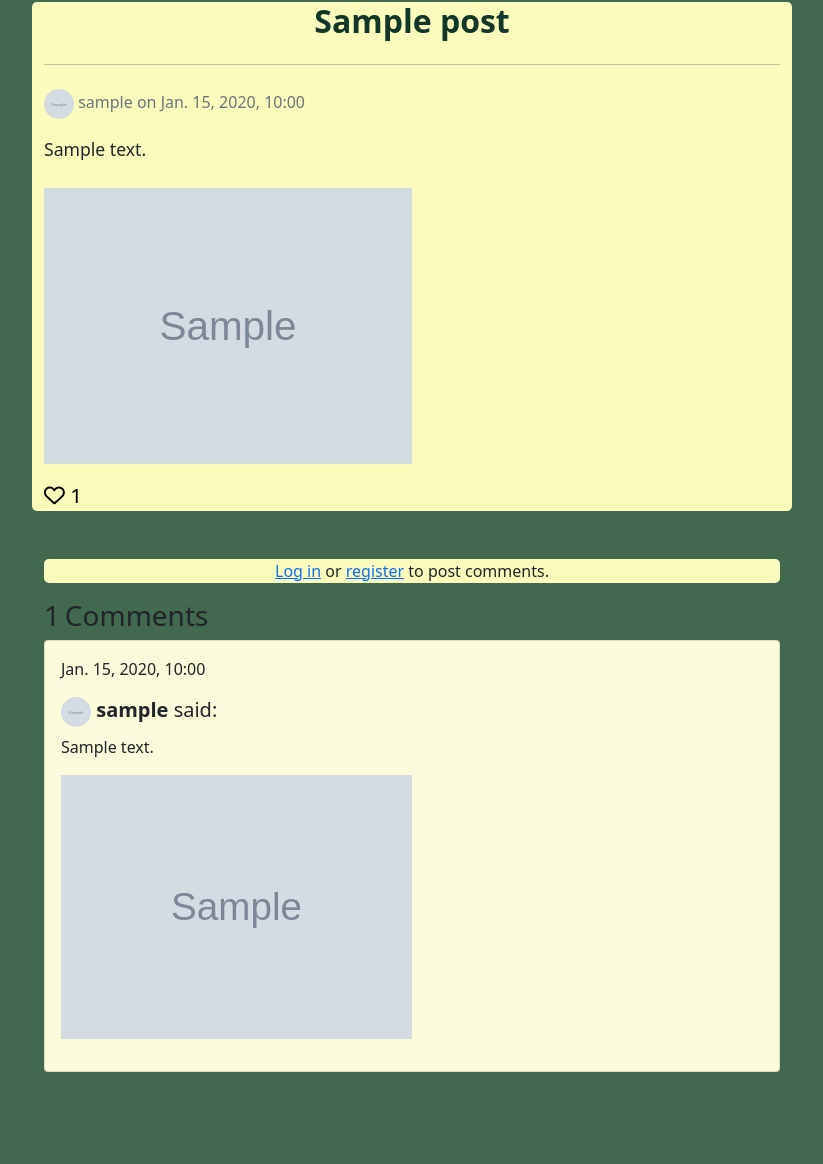
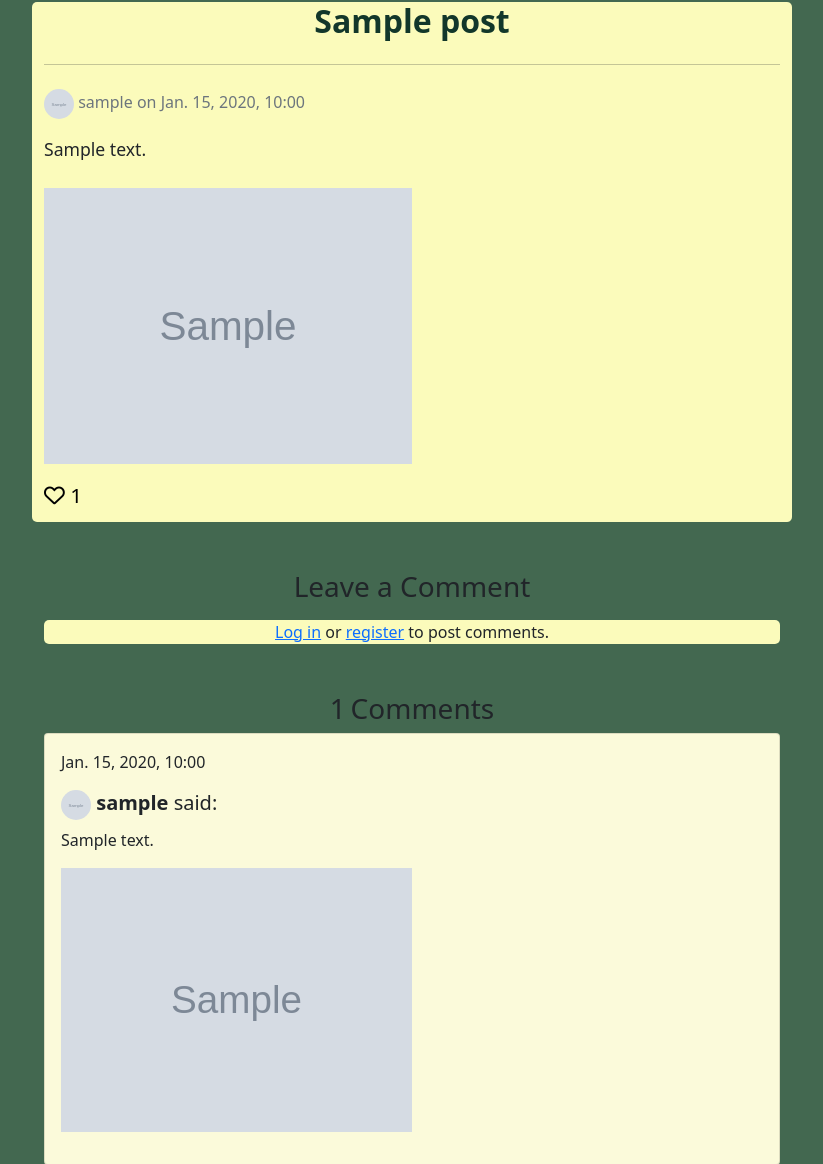
Before and after one commit to themane04/django, a Django app: template templates/users/post_detail.html in a window 1280 px wide. Shown: the part 162-1326 px from the top of the page, without its empty margins (228-1051 px from the left). Before the commit the page ends 1234 px from the top, so only its background shows below. Run offline with Django 5.2, Linux system fonts and the light colour scheme; the template is opened without the code that fills it: most values are stand-ins (such as "Sample title", 1, 10 or a date in 2020); grey boxes marked "Sample" are stand-in pictures; some libraries are stand-ins or nearby versions.

Commit message:
post detail improvements and all around bugs fixed

```diff
--- a/templates/home.html
+++ b/templates/home.html
@@ -84,7 +84,7 @@
                                         <span class="like-count">{{ post.likes.count }}</span>
                                     </a>
                                     <!-- Comment button -->
-                                    <a href="{% url 'post_detail' post.id %}" class="btn btn-info btn-sm"
+                                    <a href="{% url 'post-detail' post.id %}" class="btn btn-info btn-sm"
                                        style="margin-left: 1rem;">
                                         <i class="fa fa-comments" aria-hidden="true"></i>
                                         <span style="margin-left: 0.6rem">{{ post.comments.count }}</span>
--- a/templates/index.html
+++ b/templates/index.html
@@ -185,6 +185,18 @@
         });
     });
 
+    document.addEventListener("DOMContentLoaded", function () {
+        var fileInputs = document.querySelectorAll('.form-control-file');
+
+        fileInputs.forEach(function (fileInput) {
+            var fileLabel = fileInput.nextElementSibling; // Assumes the label immediately follows the input
+            fileInput.addEventListener('change', function () {
+                var fileName = fileInput.value.split('\\').pop();
+                fileLabel.textContent = fileName ? fileName : "Choose file";
+            });
+        });
+    });
+
 </script>
 </body>
 </html>
--- a/templates/users/post_detail.html
+++ b/templates/users/post_detail.html
@@ -2,10 +2,9 @@
 {% load static %}
 {% load widget_tweaks %}
 {% block content %}
-    <!-- post_detail.html -->
     <div class="container mt-5">
         <div class="row">
-            <div class="col-lg-8 mx-auto" style="background-color: #FBFBBB; border-radius: 5px">
+            <div class="col-lg-8 mx-auto" style="background-color: #FBFBBB; border-radius: 5px; padding-bottom: 1%">
                 <!-- Post Title -->
                 <h2 class="mb-3 text-center" style="font-weight: bold; color: #12372A;">{{ post.title }}</h2>
                 <!-- Divider -->
@@ -52,7 +51,7 @@
                     </div>
                 {% endif %}
 
-                <a style="font-size: 1.3rem; text-decoration: none; color: black" class="like-button"
+                <a style="font-size: 1.3rem; text-decoration: none; color: black;" class="like-button"
                    data-post-id="{{ post.id }}">
                     {% if user in post.likes.all %}
                         <i class="fas fa-heart" style="color: red;"></i> <!-- Liked -->
@@ -68,37 +67,37 @@
     <!-- Display existing comments -->
     <div class="container mt-5">
         <div class="row">
+            <div class="text-center">
+                <h3 class="pb-2">Leave a Comment</h3>
+            </div>
             <div class="col-md-8 mx-auto">
 
                 <!-- Comment Form -->
                 {% if user.is_authenticated %}
-                    <form method="post" action="{% url 'comment_create' post_id=post.id %}" class="mb-3"
+                    <form method="post" action="{% url 'comment-create' post_id=post.id %}" class="mb-3"
                           enctype="multipart/form-data">
                         {% csrf_token %}
                         {% for field in comment_form %}
-                            <div class="form-group">
-                                {% if field.label %}
-                                    <label for="{{ field.id_for_label }}">{{ field.label }}</label>
-                                {% endif %}
-                                <!-- Check if the field is a file field to apply a different class -->
-                                {% if field|widget_type == 'FileInput' %}
-                                    {{ field|add_class:"form-control-file" }}
-                                {% else %}
-                                    {{ field|add_class:"form-control"|attr:"style:resize:none;" }}
-                                {% endif %}
-                                {% if field.help_text %}
-                                    <small class="form-text text-muted">{{ field.help_text }}</small>
-                                {% endif %}
-                                {% if field.errors %}
+                            {% if field|widget_type == 'FileInput' %}
+                                <div class="custom-file mb-3">
+                                    {{ field|add_class:"custom-file-input" }}
                                     {% for error in field.errors %}
-                                        <div class="invalid-feedback">
-                                            {{ error }}
-                                        </div>
+                                        <div class="invalid-feedback">{{ error }}</div>
                                     {% endfor %}
-                                {% endif %}
-                            </div>
+                                </div>
+                            {% else %}
+                                <div class="form-group mb-3">
+                                    {{ field|add_class:"form-control" }}
+                                    {% if field.help_text %}
+                                        <small class="form-text text-muted">{{ field.help_text }}</small>
+                                    {% endif %}
+                                    {% for error in field.errors %}
+                                        <div class="invalid-feedback">{{ error }}</div>
+                                    {% endfor %}
+                                </div>
+                            {% endif %}
                         {% endfor %}
-                        <div class="d-flex justify-content-center">
+                        <div class="text-center">
                             <button type="submit" class="btn btn-primary mt-2">Post Comment</button>
                         </div>
                     </form>
@@ -108,8 +107,9 @@
                         comments.</p>
                 {% endif %}
 
+
                 <!-- Comments Heading -->
-                <h3><span style="margin-right: 0.3rem">{{ post.comments.count }}</span>Comments</h3>
+                <h3 class="text-center mt-5"><span style="margin-right: 0.3rem">{{ post.comments.count }}</span>Comments</h3>
                 <div class="mb-3">
                     {% for comment in comments %}
                         <div class="card mb-2" style="background-color: #FBFADA">
@@ -136,7 +136,7 @@
                                 </div>
                                 <!-- Delete Comment Button -->
                                 {% if user.is_authenticated and user == comment.author or user == post.author %}
-                                    <form action="{% url 'comment_delete' comment.id %}" method="post"
+                                    <form action="{% url 'comment-delete' comment.id %}" method="post"
                                           style="display: inline;">
                                         {% csrf_token %}
                                         <button type="submit" class="btn btn-danger btn-sm" title="Delete Comment">
--- a/templates/users/user_profile.html
+++ b/templates/users/user_profile.html
@@ -19,7 +19,7 @@
                                 <div class="card-body" style="background-color: #ADBC9F">
                                     <h3 class="card-title">{{ post.title }}</h3>
                                     <p class="card-text">{{ post.content | truncatewords:20 }}</p>
-                                    <a href="{% url 'post_detail' post.id %}" class="btn btn-primary">Go to post</a>
+                                    <a href="{% url 'post-detail' post.id %}" class="btn btn-primary">Go to post</a>
                                 </div>
                             </div>
                         </div>
```
Also changed, not shown: blog/views.py (+4 -4 lines), blogWebsite/urls.py (+8 -6 lines).
